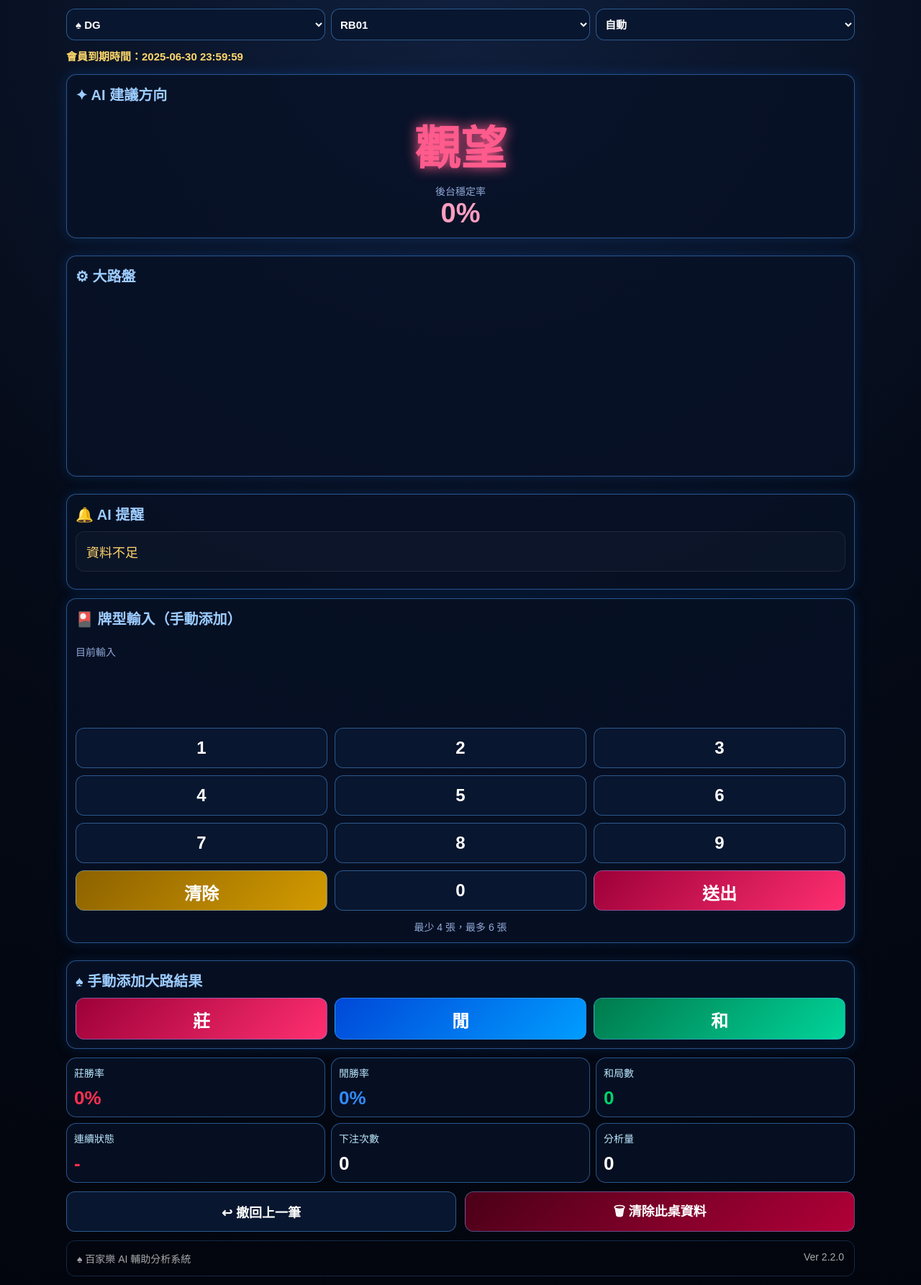
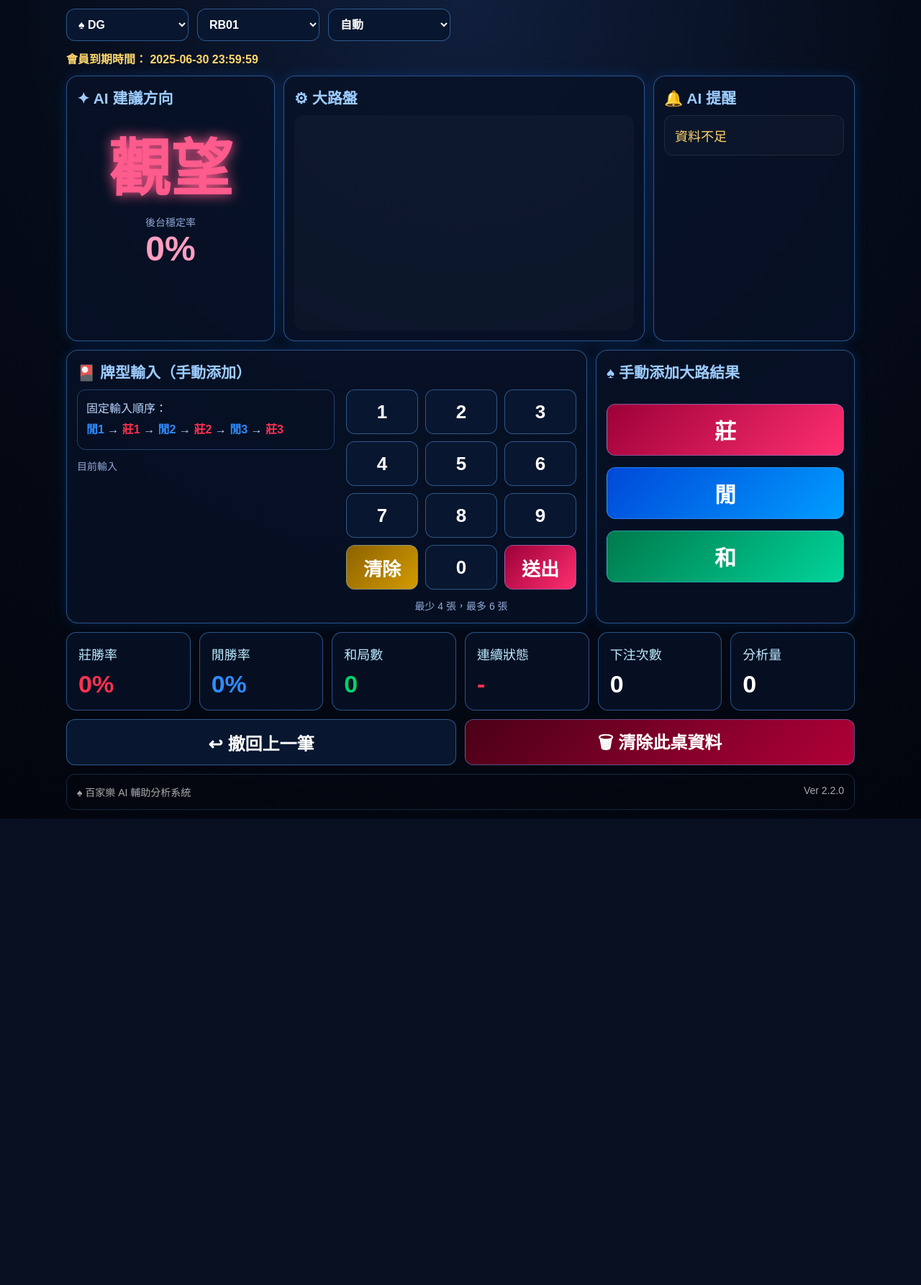
Before and after one commit to hecht19980820/baccarat-online, a Flask app: page / in a window 1280 px wide. Shown: the whole page at 72% size. After the commit the page ends 1137 px from the top, so only its background shows below. Run offline with Flask 3, Linux system fonts and the light colour scheme.

Commit message:
Update index.html

```diff
--- a/templates/index.html
+++ b/templates/index.html
@@ -6,11 +6,15 @@
 <title>百家樂 AI 分析系統</title>
 
 <style>
-*{box-sizing:border-box}
+
+*{
+    box-sizing:border-box;
+}
 
 body{
     margin:0;
-    background:radial-gradient(circle at top,#101f3d 0%,#050b18 48%,#02050d 100%);
+    background:
+    radial-gradient(circle at top,#101f3d 0%,#050b18 48%,#02050d 100%);
     color:white;
     font-family:Arial,"Microsoft JhengHei",sans-serif;
 }
@@ -51,7 +55,10 @@ select,button{
 .card{
     background:rgba(8,18,38,.82);
     border:1px solid rgba(80,160,255,.48);
-    box-shadow:0 0 18px rgba(0,120,255,.18), inset 0 0 12px rgba(255,255,255,.025);
+    box-shadow:
+        0 0 18px rgba(0,120,255,.18),
+        inset 0 0 12px rgba(255,255,255,.025);
+
     border-radius:16px;
     padding:14px;
     margin-bottom:12px;
@@ -84,10 +91,21 @@ select,button{
     text-shadow:0 0 18px currentColor;
 }
 
-.banker-text{color:#ff4c5f}
-.player-text{color:#2f8bff}
-.tie-text{color:#00d26a}
-.wait-text{color:#ff5b8d}
+.banker-text{
+    color:#ff4c5f;
+}
+
+.player-text{
+    color:#2f8bff;
+}
+
+.tie-text{
+    color:#00d26a;
+}
+
+.wait-text{
+    color:#ff5b8d;
+}
 
 .rate{
     text-align:center;
@@ -96,17 +114,22 @@ select,button{
     color:#ff9ec0;
 }
 
-.center{text-align:center}
-.sub{color:#91a8d7;font-size:14px}
+.center{
+    text-align:center;
+}
+
+.sub{
+    color:#91a8d7;
+    font-size:14px;
+}
 
 .road{
-    .road{
     display:grid;
 
     /* 一欄固定6顆 */
     grid-template-rows:repeat(6,43px);
 
-    /* 往右長 */
+    /* 往右延伸 */
     grid-auto-flow:column;
 
     /* 每欄寬度 */
@@ -115,7 +138,6 @@ select,button{
     gap:5px;
 
     overflow-x:auto;
-
     overflow-y:hidden;
 
     padding:8px;
@@ -128,22 +150,41 @@ select,button{
 
     max-width:100%;
 }
-}
 
 .cell{
     width:40px;
     height:40px;
+
     border-radius:50%;
+
     display:flex;
     align-items:center;
     justify-content:center;
+
     font-weight:bold;
-    font-size:20px;
+
+    font-size:18px;
+
+    flex-shrink:0;
 }
 
-.B{border:2px solid #ff3151;color:#ff3151;background:rgba(255,0,40,.18)}
-.P{border:2px solid #2f8bff;color:#2f8bff;background:rgba(0,90,255,.18)}
-.T{border:2px solid #00d26a;color:#00d26a;background:rgba(0,210,106,.18)}
+.B{
+    border:2px solid #ff3151;
+    color:#ff3151;
+    background:rgba(255,0,40,.18);
+}
+
+.P{
+    border:2px solid #2f8bff;
+    color:#2f8bff;
+    background:rgba(0,90,255,.18);
+}
+
+.T{
+    border:2px solid #00d26a;
+    color:#00d26a;
+    background:rgba(0,210,106,.18);
+}
 
 .alert-box{
     border:1px solid rgba(255,255,255,.08);
@@ -169,9 +210,20 @@ select,button{
     line-height:1.8;
 }
 
-.blue{color:#2f8bff;font-weight:bold}
-.red{color:#ff3151;font-weight:bold}
-.orange{color:#ff8a00;font-weight:bold}
+.blue{
+    color:#2f8bff;
+    font-weight:bold;
+}
+
+.red{
+    color:#ff3151;
+    font-weight:bold;
+}
+
+.orange{
+    color:#ff8a00;
+    font-weight:bold;
+}
 
 .card-preview{
     display:flex;
@@ -181,16 +233,20 @@ select,button{
     margin:10px 0;
 }
 
-.preview-wrap{text-align:center}
+.preview-wrap{
+    text-align:center;
+}
 
 .preview-number{
     width:48px;
     height:48px;
     border-radius:8px;
     border:1px solid rgba(120,180,255,.48);
+
     display:flex;
     align-items:center;
     justify-content:center;
+
     font-size:24px;
     font-weight:bold;
 }
@@ -201,8 +257,13 @@ select,button{
     color:#91a8d7;
 }
 
-.preview-player .preview-number{border-color:#2f8bff}
-.preview-banker .preview-number{border-color:#ff3151}
+.preview-player .preview-number{
+    border-color:#2f8bff;
+}
+
+.preview-banker .preview-number{
+    border-color:#ff3151;
+}
 
 .keypad{
     display:grid;
@@ -215,11 +276,25 @@ select,button{
     font-size:26px;
 }
 
-.banker{background:linear-gradient(135deg,#9d0038,#ff2f71)}
-.player{background:linear-gradient(135deg,#0048d8,#009dff)}
-.tie{background:linear-gradient(135deg,#007a4c,#00d49a)}
-.warn{background:linear-gradient(135deg,#8d6200,#d39b00)}
-.danger{background:linear-gradient(135deg,#4b0018,#b00038)}
+.banker{
+    background:linear-gradient(135deg,#9d0038,#ff2f71);
+}
+
+.player{
+    background:linear-gradient(135deg,#0048d8,#009dff);
+}
+
+.tie{
+    background:linear-gradient(135deg,#007a4c,#00d49a);
+}
+
+.warn{
+    background:linear-gradient(135deg,#8d6200,#d39b00);
+}
+
+.danger{
+    background:linear-gradient(135deg,#4b0018,#b00038);
+}
 
 .manual-buttons{
     display:grid;
@@ -257,10 +332,21 @@ select,button{
     font-weight:bold;
 }
 
-.red-text{color:#ff3151}
-.blue-text{color:#2f8bff}
-.green-text{color:#00d26a}
-.white-text{color:#fff}
+.red-text{
+    color:#ff3151;
+}
+
+.blue-text{
+    color:#2f8bff;
+}
+
+.green-text{
+    color:#00d26a;
+}
+
+.white-text{
+    color:#fff;
+}
 
 .bottom-buttons{
     display:grid;
@@ -277,35 +363,28 @@ select,button{
 .footer{
     opacity:.65;
     font-size:14px;
+
     display:flex;
     justify-content:space-between;
+
     padding:14px;
+
     border:1px solid rgba(80,160,255,.35);
     border-radius:12px;
 }
 
 /* 手機版 */
-.road{
-    display:grid;
 
-    grid-template-rows:repeat(6,34px);
+@media(max-width:760px){
 
-    grid-auto-flow:column;
+    body{
+        overflow-x:hidden;
+    }
 
-    grid-auto-columns:34px;
-
-    gap:4px;
-
-    overflow-x:auto;
-
-    overflow-y:hidden;
-
-    padding:6px;
-
-    border-radius:12px;
-
-    max-width:100%;
-}
+    .container{
+        padding:8px;
+        max-width:100%;
+    }
 
     .topbar{
         grid-template-columns:1fr 1fr 1fr;
@@ -325,10 +404,12 @@ select,button{
 
     .grid-top{
         grid-template-columns:1fr;
+        gap:8px;
     }
 
     .grid-mid{
         grid-template-columns:1fr;
+        gap:8px;
     }
 
     .card{
@@ -337,63 +418,80 @@ select,button{
     }
 
     .title{
-        font-size:20px;
+        font-size:18px;
+        margin-bottom:8px;
     }
 
     .ai-result{
-        font-size:64px;
-        margin:8px 0;
+        font-size:52px;
+        margin:6px 0;
     }
 
     .rate{
-        font-size:38px;
+        font-size:32px;
     }
 
     .road{
-        grid-template-rows:repeat(5,42px);
-        grid-auto-columns:42px;
-        gap:5px;
-        max-height:250px;
+        display:grid;
+
+        grid-template-rows:repeat(6,34px);
+
+        grid-auto-flow:column;
+
+        grid-auto-columns:34px;
+
+        gap:4px;
+
+        overflow-x:auto;
+        overflow-y:hidden;
+
+        padding:6px;
+
+        border-radius:12px;
+
+        max-width:100%;
     }
 
     .cell{
-        width:39px;
-        height:39px;
-        font-size:18px;
+        width:32px;
+        height:32px;
+
+        font-size:14px;
+
+        border-width:2px;
+
+        flex-shrink:0;
     }
 
     .input-box{
         grid-template-columns:1fr;
+        gap:10px;
     }
 
     .hint{
         display:none;
     }
 
-    .card-preview{
-        min-height:60px;
-    }
-
     .preview-number{
-        width:44px;
-        height:44px;
-        font-size:24px;
+        width:42px;
+        height:42px;
+        font-size:22px;
     }
 
     .keypad button{
-        height:56px;
-        font-size:24px;
+        height:54px;
+        font-size:22px;
     }
 
     .manual-buttons{
         grid-template-columns:repeat(3,1fr);
-        margin-top:8px;
+        margin-top:10px;
         gap:10px;
     }
 
     .manual-buttons button{
-        height:58px;
-        font-size:24px;
+        height:56px;
+        font-size:22px;
     }
 
     .stats-row{
@@ -406,18 +504,20 @@ select,button{
     }
 
     .stat-title{
-        font-size:14px;
+        font-size:13px;
     }
 
     .stat-value{
-        font-size:26px;
+        font-size:22px;
     }
 
     .bottom-buttons button{
         height:56px;
         font-size:18px;
     }
+
 }
+
 </style>
 </head>
 
@@ -426,6 +526,7 @@ select,button{
 <div class="container">
 
     <div class="topbar">
+
         <select id="platform" onchange="loadTables()">
             <option value="DG">♠ DG</option>
             <option value="MT">♠ MT</option>
@@ -433,34 +534,61 @@ select,button{
 
         <select id="table" onchange="loadData()"></select>
 
-        <select id="viewMode" onchange="changeViewMode()">
+        <select id="viewMode">
             <option value="auto">自動</option>
             <option value="mobile">手機版</option>
             <option value="desktop">電腦版</option>
         </select>
+
     </div>
 
     <div class="expire">
-        會員到期時間：<span id="memberExpire">2025-06-30 23:59:59</span>
+        會員到期時間：
+        <span id="memberExpire">
+            2025-06-30 23:59:59
+        </span>
     </div>
 
     <div class="grid-top">
 
         <div class="card">
-            <div class="title">✦ AI 建議方向</div>
-            <div id="suggest" class="ai-result wait-text">觀望</div>
-            <div class="center sub">後台穩定率</div>
-            <div id="stableRate" class="rate">0%</div>
+
+            <div class="title">
+                ✦ AI 建議方向
+            </div>
+
+            <div id="suggest" class="ai-result wait-text">
+                觀望
+            </div>
+
+            <div class="center sub">
+                後台穩定率
+            </div>
+
+            <div id="stableRate" class="rate">
+                0%
+            </div>
+
         </div>
 
         <div class="card">
-            <div class="title">⚙ 大路盤</div>
+
+            <div class="title">
+                ⚙ 大路盤
+            </div>
+
             <div id="road" class="road"></div>
+
         </div>
 
         <div class="card">
-            <div class="title">🔔 AI 提醒</div>
+
+            <div class="title">
+                🔔 AI 提醒
+            </div>
+
             <div id="alerts"></div>
+
         </div>
 
     </div>
@@ -468,26 +596,45 @@ select,button{
     <div class="grid-mid">
 
         <div class="card">
-            <div class="title">🎴 牌型輸入（手動添加）</div>
+
+            <div class="title">
+                🎴 牌型輸入（手動添加）
+            </div>
 
             <div class="input-box">
 
                 <div>
+
                     <div class="hint">
-                        輸入順序：<br>
-                        <span class="blue">閒</span> 1 2 3
-                        <span class="red">莊</span> 1 2 3<br>
-                        範例：
-                        <span class="blue">閒</span> 1 2 3
-                        <span class="red">莊</span> 2 0 6
+
+                        固定輸入順序：<br>
+
+                        <span class="blue">閒1</span>
+                        →
+                        <span class="red">莊1</span>
+                        →
+                        <span class="blue">閒2</span>
+                        →
+                        <span class="red">莊2</span>
+                        →
+                        <span class="blue">閒3</span>
+                        →
+                        <span class="red">莊3</span>
+
                     </div>
 
-                    <div class="sub" style="margin-top:12px;">目前輸入</div>
+                    <div class="sub" style="margin-top:12px;">
+                        目前輸入
+                    </div>
+
                     <div id="cardPreview" class="card-preview"></div>
+
                 </div>
 
                 <div>
+
                     <div class="keypad">
+
                         <button onclick="addCard(1)">1</button>
                         <button onclick="addCard(2)">2</button>
                         <button onclick="addCard(3)">3</button>
@@ -500,32 +647,56 @@ select,button{
                         <button onclick="addCard(8)">8</button>
                         <button onclick="addCard(9)">9</button>
 
-                        <button class="warn" onclick="resetCards()">清除</button>
+                        <button class="warn" onclick="resetCards()">
+                            清除
+                        </button>
+
                         <button onclick="addCard(0)">0</button>
-                        <button class="banker" onclick="submitCards()">送出</button>
+
+                        <button class="banker" onclick="submitCards()">
+                            送出
+                        </button>
+
                     </div>
 
                     <div class="center sub" style="margin-top:12px;">
                         最少 4 張，最多 6 張
                     </div>
+
                 </div>
 
             </div>
+
         </div>
 
         <div class="card">
-            <div class="title">♠ 手動添加大路結果</div>
+
+            <div class="title">
+                ♠ 手動添加大路結果
+            </div>
 
             <div class="manual-buttons">
-                <button class="banker" onclick="manualAdd('B')">莊</button>
-                <button class="player" onclick="manualAdd('P')">閒</button>
-                <button class="tie" onclick="manualAdd('T')">和</button>
+
+                <button class="banker" onclick="manualAdd('B')">
+                    莊
+                </button>
+
+                <button class="player" onclick="manualAdd('P')">
+                    閒
+                </button>
+
+                <button class="tie" onclick="manualAdd('T')">
+                    和
+                </button>
+
             </div>
+
         </div>
 
     </div>
 
     <div class="stats-row">
+
         <div class="stat-card">
             <div class="stat-title">莊勝率</div>
             <div id="bankerRate" class="stat-value red-text">0%</div>
@@ -555,230 +726,424 @@ select,button{
             <div class="stat-title">分析量</div>
             <div id="analysisCount" class="stat-value white-text">0</div>
         </div>
+
     </div>
 
     <div class="bottom-buttons">
-        <button onclick="undo()">↩ 撤回上一筆</button>
-        <button class="danger" onclick="clearTable()">🗑 清除此桌資料</button>
+
+        <button onclick="undo()">
+            ↩ 撤回上一筆
+        </button>
+
+        <button class="danger" onclick="clearTable()">
+            🗑 清除此桌資料
+        </button>
+
     </div>
 
     <div class="footer">
-        <div>♠ 百家樂 AI 輔助分析系統</div>
-        <div>Ver 2.2.0</div>
+
+        <div>
+            ♠ 百家樂 AI 輔助分析系統
+        </div>
+
+        <div>
+            Ver 2.2.0
+        </div>
+
     </div>
 
 </div>
 
 <script>
+
 let cards = [];
 
-function changeViewMode(){
-    const mode = document.getElementById("viewMode").value;
+async function loadTables(){
 
-    if(mode === "mobile"){
-        document.body.classList.add("force-mobile");
-    }else{
-        document.body.classList.remove("force-mobile");
-    }
-}
+    const platform =
+        document.getElementById("platform").value;
 
-async function loadTables(){
-    const platform = document.getElementById("platform").value;
-    const res = await fetch(`/api/tables?platform=${platform}`);
-    const tables = await res.json();
+    const res =
+        await fetch(`/api/tables?platform=${platform}`);
 
-    const tableSelect = document.getElementById("table");
+    const tables =
+        await res.json();
+
+    const tableSelect =
+        document.getElementById("table");
+
     tableSelect.innerHTML = "";
 
     tables.forEach(t=>{
-        const opt = document.createElement("option");
+
+        const opt =
+            document.createElement("option");
+
         opt.value = t;
         opt.textContent = t;
+
         tableSelect.appendChild(opt);
+
     });
 
     loadData();
 }
 
 async function loadData(){
-    const platform = document.getElementById("platform").value;
-    const table = document.getElementById("table").value;
 
-    const res = await fetch(`/api/data?platform=${platform}&table=${table}`);
-    const data = await res.json();
+    const platform =
+        document.getElementById("platform").value;
+
+    const table =
+        document.getElementById("table").value;
+
+    const res =
+        await fetch(`/api/data?platform=${platform}&table=${table}`);
+
+    const data =
+        await res.json();
 
     if(data.memberExpireTime){
-        document.getElementById("memberExpire").textContent = data.memberExpireTime;
+
+        document.getElementById("memberExpire").textContent =
+            data.memberExpireTime;
+
     }
 
     renderRoad(data.records);
+
     renderStats(data);
 }
 
 function renderRoad(records){
-    const road = document.getElementById("road");
+
+    const road =
+        document.getElementById("road");
+
     road.innerHTML = "";
 
     records.forEach(r=>{
-        const div = document.createElement("div");
-        div.className = `cell ${r.result}`;
-        div.textContent = r.result === "B" ? "莊" : r.result === "P" ? "閒" : "和";
+
+        const div =
+            document.createElement("div");
+
+        div.className =
+            `cell ${r.result}`;
+
+        div.textContent =
+            r.result === "B"
+            ? "莊"
+            : r.result === "P"
+            ? "閒"
+            : "和";
+
         road.appendChild(div);
+
     });
+
 }
 
 function renderStats(data){
+
     const s = data.stats;
-    const suggest = document.getElementById("suggest");
 
-    suggest.textContent = s.suggest;
-    suggest.className = "ai-result";
+    const suggest =
+        document.getElementById("suggest");
+
+    suggest.textContent =
+        s.suggest;
+
+    suggest.className =
+        "ai-result";
 
     if(s.suggest === "莊"){
+
         suggest.classList.add("banker-text");
+
     }else if(s.suggest === "閒"){
+
         suggest.classList.add("player-text");
+
     }else{
+
         suggest.classList.add("wait-text");
+
     }
 
-    document.getElementById("stableRate").textContent = s.stableRate + "%";
-    document.getElementById("bankerRate").textContent = s.bankerRate + "%";
-    document.getElementById("playerRate").textContent = s.playerRate + "%";
-    document.getElementById("tieRate").textContent = s.tieCount || 0;
-    document.getElementById("betCount").textContent = data.betCount;
-    document.getElementById("analysisCount").textContent = s.totalAnalysis;
+    document.getElementById("stableRate").textContent =
+        s.stableRate + "%";
+
+    document.getElementById("bankerRate").textContent =
+        s.bankerRate + "%";
+
+    document.getElementById("playerRate").textContent =
+        s.playerRate + "%";
+
+    document.getElementById("tieRate").textContent =
+        s.tieCount || 0;
+
+    document.getElementById("betCount").textContent =
+        data.betCount;
+
+    document.getElementById("analysisCount").textContent =
+        s.totalAnalysis;
 
     document.getElementById("streak").textContent =
-        s.streakResult ? `${s.streakResult === "B" ? "莊" : "閒"} ${s.streakCount} 連` : "-";
+        s.streakResult
+        ? `${s.streakResult === "B" ? "莊" : "閒"} ${s.streakCount} 連`
+        : "-";
 
-    const alerts = document.getElementById("alerts");
+    const alerts =
+        document.getElementById("alerts");
+
     alerts.innerHTML = "";
 
     if(s.alerts && s.alerts.length){
+
         s.alerts.forEach(a=>{
-            const div = document.createElement("div");
-            div.className = "alert-box";
-            div.textContent = a;
+
+            const div =
+                document.createElement("div");
+
+            div.className =
+                "alert-box";
+
+            div.textContent =
+                a;
+
             alerts.appendChild(div);
+
         });
+
     }else{
-        alerts.innerHTML = `<div class="sub">目前無明顯提醒</div>`;
+
+        alerts.innerHTML =
+            `<div class="sub">目前無明顯提醒</div>`;
+
     }
+
 }
 
 async function manualAdd(result){
-    const platform = document.getElementById("platform").value;
-    const table = document.getElementById("table").value;
+
+    const platform =
+        document.getElementById("platform").value;
+
+    const table =
+        document.getElementById("table").value;
 
     await fetch("/api/manual",{
+
         method:"POST",
-        headers:{"Content-Type":"application/json"},
-        body:JSON.stringify({platform, table, result})
+
+        headers:{
+            "Content-Type":"application/json"
+        },
+
+        body:JSON.stringify({
+            platform,
+            table,
+            result
+        })
+
     });
 
     loadData();
 }
 
 function addCard(num){
-    if(cards.length >= 6) return;
+
+    if(cards.length >= 6){
+        return;
+    }
+
     cards.push(num);
+
     updatePreview();
 }
 
 function updatePreview(){
-    const preview = document.getElementById("cardPreview");
+
+    const preview =
+        document.getElementById("cardPreview");
+
     preview.innerHTML = "";
 
-    cards.forEach((n, i)=>{
-        const wrap = document.createElement("div");
-        wrap.className = "preview-wrap";
+    cards.forEach((n,i)=>{
 
-        if(i <= 2){
+        const wrap =
+            document.createElement("div");
+
+        wrap.className =
+            "preview-wrap";
+
+        if(i % 2 === 0){
+
             wrap.classList.add("preview-player");
+
         }else{
+
             wrap.classList.add("preview-banker");
+
         }
 
-        const numBox = document.createElement("div");
-        numBox.className = "preview-number";
-        numBox.textContent = n;
+        const numBox =
+            document.createElement("div");
 
-        const label = document.createElement("div");
-        label.className = "preview-label";
-        label.textContent = i <= 2 ? `閒 ${i + 1}` : `莊 ${i - 2}`;
+        numBox.className =
+            "preview-number";
+
+        numBox.textContent =
+            n;
+
+        const label =
+            document.createElement("div");
+
+        label.className =
+            "preview-label";
+
+        if(i % 2 === 0){
+
+            label.textContent =
+                `閒${Math.floor(i/2)+1}`;
+
+        }else{
+
+            label.textContent =
+                `莊${Math.floor(i/2)+1}`;
+
+        }
 
         wrap.appendChild(numBox);
+
         wrap.appendChild(label);
+
         preview.appendChild(wrap);
+
     });
+
 }
 
 function resetCards(){
+
     cards = [];
+
     updatePreview();
 }
 
 async function submitCards(){
+
     if(cards.length < 4){
+
         alert("最少4張");
+
         return;
     }
 
     if(cards.length > 6){
+
         alert("最多6張");
+
         return;
     }
 
-    const platform = document.getElementById("platform").value;
-    const table = document.getElementById("table").value;
+    const platform =
+        document.getElementById("platform").value;
 
-    const res = await fetch("/api/cards",{
-        method:"POST",
-        headers:{"Content-Type":"application/json"},
-        body:JSON.stringify({platform, table, cards})
-    });
+    const table =
+        document.getElementById("table").value;
 
-    const data = await res.json();
+    const res =
+        await fetch("/api/cards",{
+
+            method:"POST",
+
+            headers:{
+                "Content-Type":"application/json"
+            },
+
+            body:JSON.stringify({
+                platform,
+                table,
+                cards
+            })
+
+        });
+
+    const data =
+        await res.json();
 
     if(!data.ok){
+
         alert("牌型錯誤");
+
         return;
     }
 
     resetCards();
+
     loadData();
 }
 
 async function undo(){
-    const platform = document.getElementById("platform").value;
-    const table = document.getElementById("table").value;
+
+    const platform =
+        document.getElementById("platform").value;
+
+    const table =
+        document.getElementById("table").value;
 
     await fetch("/api/undo",{
+
         method:"POST",
-        headers:{"Content-Type":"application/json"},
-        body:JSON.stringify({platform, table})
+
+        headers:{
+            "Content-Type":"application/json"
+        },
+
+        body:JSON.stringify({
+            platform,
+            table
+        })
+
     });
 
     loadData();
 }
 
 async function clearTable(){
-    if(!confirm("確定清除此桌？")) return;
 
-    const platform = document.getElementById("platform").value;
-    const table = document.getElementById("table").value;
+    if(!confirm("確定清除此桌？")){
+        return;
+    }
+
+    const platform =
+        document.getElementById("platform").value;
+
+    const table =
+        document.getElementById("table").value;
 
     await fetch("/api/clear",{
+
         method:"POST",
-        headers:{"Content-Type":"application/json"},
-        body:JSON.stringify({platform, table})
+
+        headers:{
+            "Content-Type":"application/json"
+        },
+
+        body:JSON.stringify({
+            platform,
+            table
+        })
+
     });
 
     loadData();
 }
 
 loadTables();
+
 </script>
 
 </body>
```
